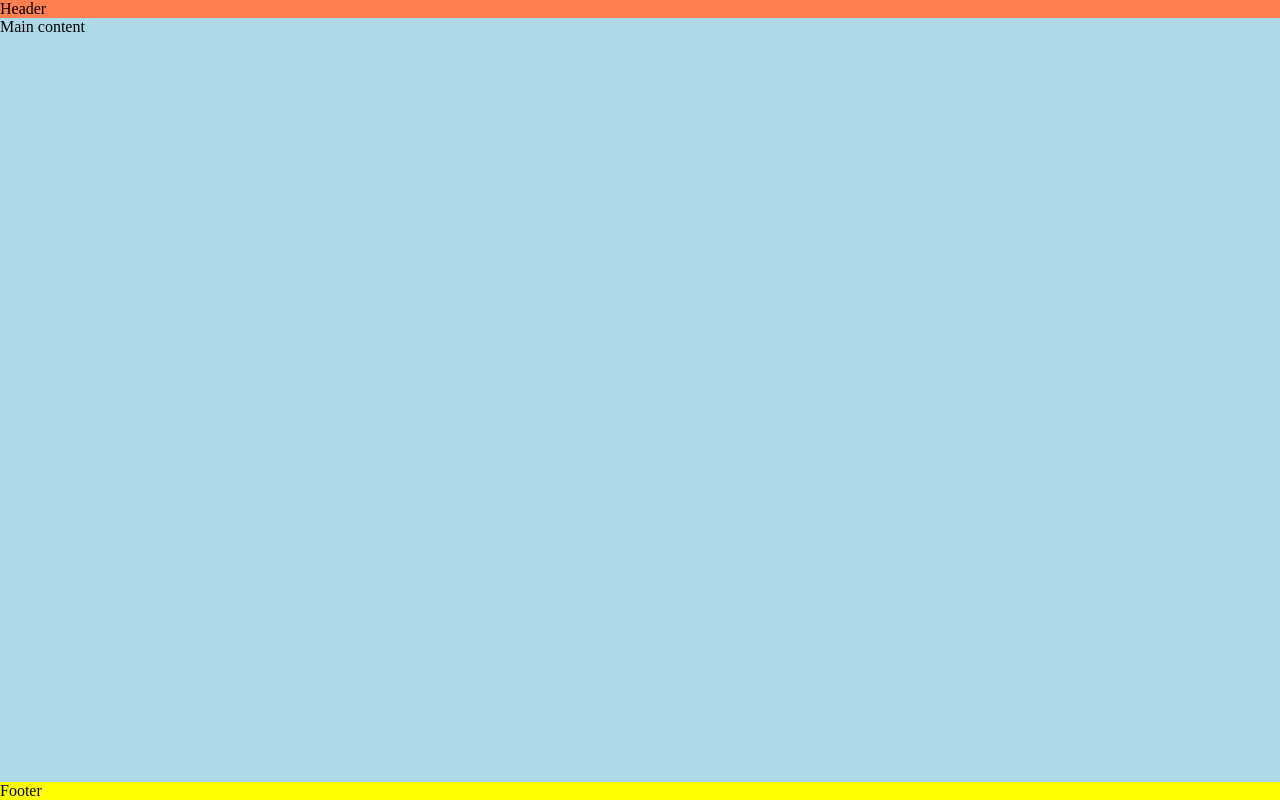
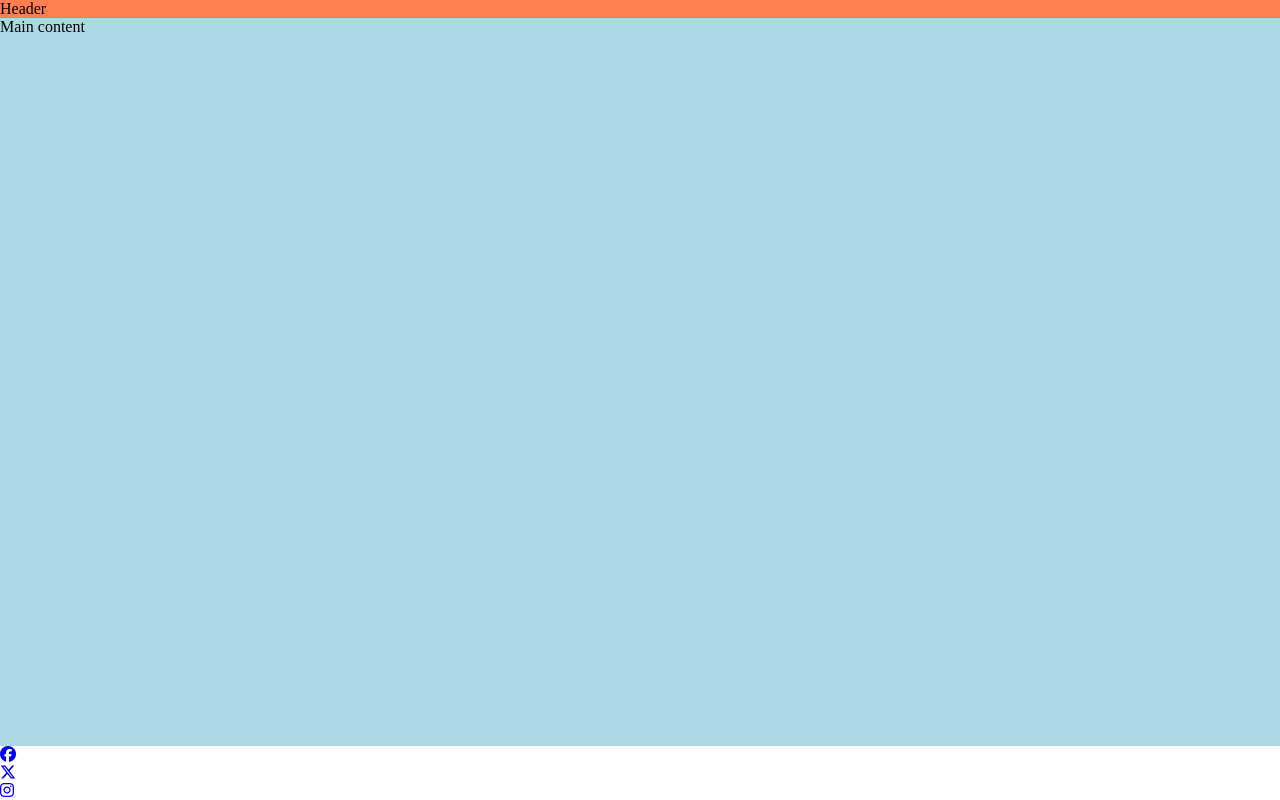
Before and after one commit to cristian-mandici/MILESTONE-1-PROJECT, a plain HTML site: page index.html in a window 1280 px wide. Drawn offline with Linux system fonts and the light colour scheme.

Commit message:
Create footer with links to social media and copy link for font awesome

```diff
--- a/assets/css/style.css
+++ b/assets/css/style.css
@@ -24,6 +24,6 @@ main {
 }
 
 /* Footer */
-footer{
-    background-color: yellow;
-}
+footer {
+
+]
--- a/index.html
+++ b/index.html
@@ -28,8 +28,22 @@
     <main>Main content</main>
 
     <!-- Footer -->
-    <footer>Footer</footer>
+    <footer>
+        <ul id="social-networks">
+            <li><a href="https://www.facebook.com/" target="_blank" rel="noopener"
+                    aria-label="Visit our Facebook page (opens in new tab)"><i class="fa-brands fa-facebook"></i></a>
+            </li>
+            <li><a href="https://x.com/?mx=2" target="_blank" rel="noopener"
+                    aria-label="Visit our X page (opens in new tab)"><i class="fa-brands fa-x-twitter"></i></a>
+            </li>
+            <li><a href="https://www.instagram.com/" target="_blank" rel="noopener"
+                    aria-label="Visit our Instagram page (opens in new tab)"><i class="fa-brands fa-instagram"></i></a>
 
+            </li>
+        </ul>
+    </footer>
+<!-- Font Awesome -->
+<script src="https://kit.fontawesome.com/7ef7c6fec5.js" crossorigin="anonymous"></script>
 
 </body>
 
```
